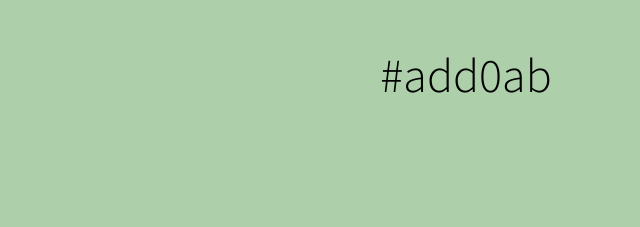
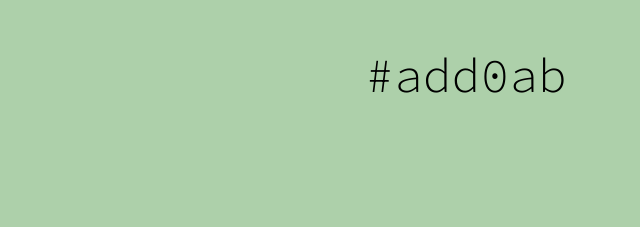
Before and after one commit to terribleplan/ColorClock, a plain HTML site: page index.html in a window 1280 px wide. Shown: the part 463-690 px from the top of the page, 174-814 px from the left. Drawn offline with Linux system fonts and the light colour scheme.

Commit message:
Use monospace for hex colors

```diff
--- a/index.html
+++ b/index.html
@@ -4,6 +4,7 @@
     <style>
         /*! Google fonts */
         @import url(http://fonts.googleapis.com/css?family=Source+Sans+Pro:300);
+        @import url(http://fonts.googleapis.com/css?family=Source+Code+Pro:300);
 
         /*! normalize.css v3.0.1 | MIT License | git.io/normalize */
         html {
@@ -15,6 +16,10 @@
             text-rendering: optimizeLegibility;
             -webkit-font-smoothing: antialiased;
             text-shadow: 1px 1px 1px rgba(0,0,0,0.004);
+        }
+
+        .mono {
+            font-family: 'Source Code Pro', monospace;
         }
 
         body {
@@ -71,7 +76,7 @@
 
         <p><span id="ts">0</span></p>
 
-        <p>#<span id="hex">000000</span></p>
+        <p class="mono">#<span id="hex">000000</span></p>
     </div>
 </div>
 <p class="footer">A quick boredom project by <a href="http://terribleplan.com/">terribleplan</a> - 2014</p>
```
